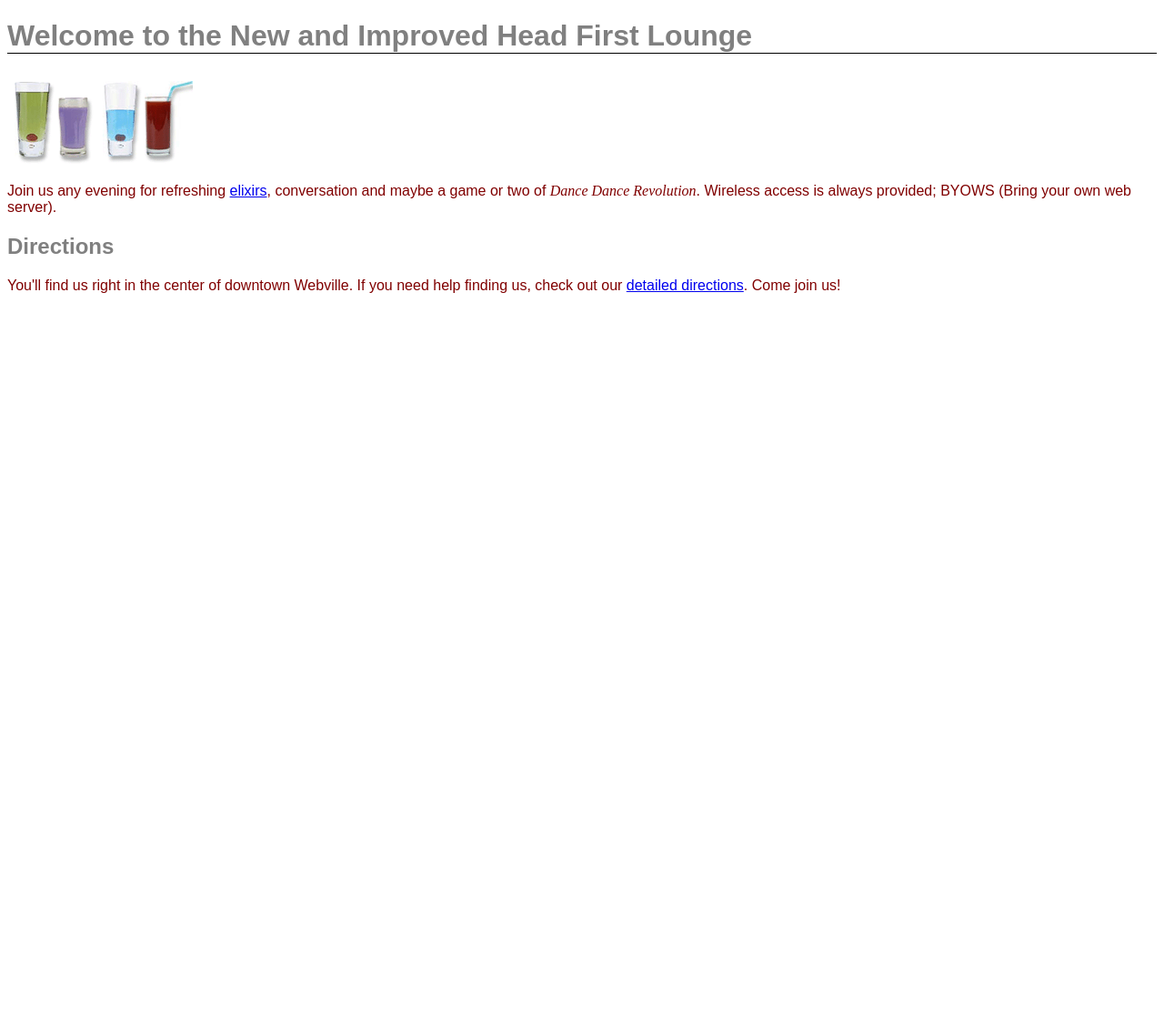
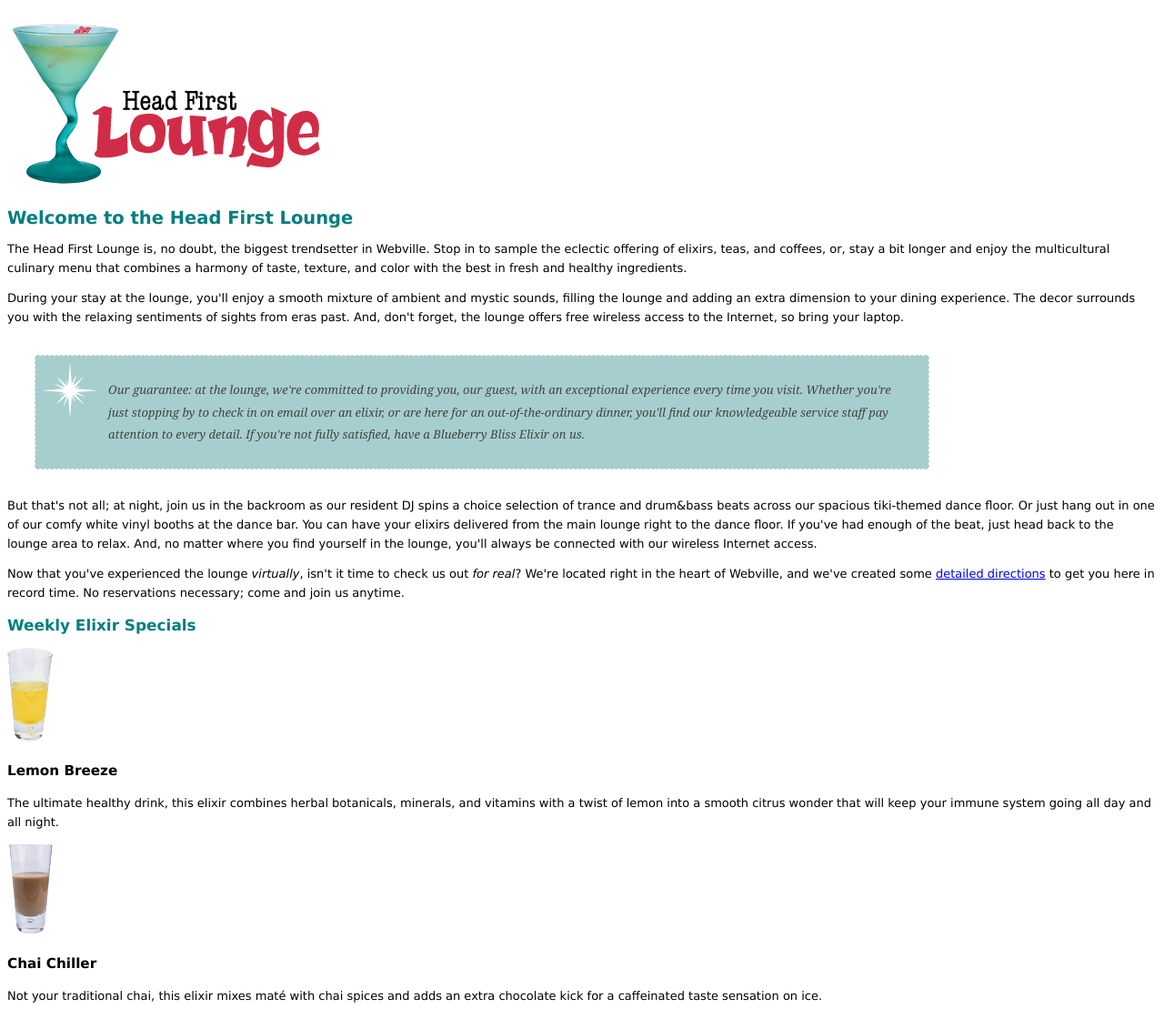
Before and after one commit to GeekyGuang/head-first-html-css, a plain HTML site: page lounge/lounge.html in a window 1280 px wide. Shown: the top 1109 px of the page at 91% size. Before the commit the page ends 800 px from the top, so only its background shows below. Drawn offline with Linux system fonts and the light colour scheme.

Commit message:
box model

```diff
--- /dev/null
+++ b/lounge/lounge-mobile.css
@@ -0,0 +1,37 @@
+body {
+  font-size:           small;
+  font-family:         Verdana, Helvetica, Arial, sans-serif;
+  line-height:         1.6em;
+}
+
+h1, h2 {
+  color:               #007e7e;
+}
+
+h1 {
+  font-size:           150%;
+}
+
+h2 {
+  font-size:           130%;
+}
+
+#guarantee {
+  line-height:         1.9em;
+  font-style:          italic;
+  font-family:         Georgia, "Times New Roman", Times, serif;
+  color:               #444444;
+  border-color:        white;
+  border-width:        1px;
+  border-style:        dashed;
+  background-color:    #a7cece;
+  padding:             25px;
+  margin:              30px;
+/*
+  padding-left:        80px;
+  margin-right:        250px;
+  background-image:    url(images/background.gif);
+  background-repeat:   no-repeat;
+  background-position: top left;
+*/
+}
--- /dev/null
+++ b/lounge/lounge-print.css
@@ -0,0 +1,81 @@
+body {
+  font-size: 12pt;
+  font-family: Times, "Times New Roman", serif;
+  line-height: 1.4em;
+  margin: 10px 40px 10px 40px;
+  width: 700px;
+}
+
+h1, h2 {
+  color: black;
+}
+
+h1 {
+  font-size: 150%;
+}
+
+h2 {
+  font-size: 130%;
+}
+
+#guarantee {
+  padding: 25px 25px 25px 25px;
+  border: thin solid black;
+  margin-right: 240px;
+  margin-left: 30px;
+  line-height: 1.5em;
+  font-style: italic;
+  font-family: Georgia, "Times New Roman", Times, serif;
+  color: #222222;
+}
+
+#elixirs {
+  font-family: Verdana, Helvetica, Arial, sans-serif;
+  width: 200px;
+  background-color: #ffffff;
+  background: url("images/elixirbackground.gif") repeat-x top center;
+  padding: 0px 20px 20px 20px;
+  margin-left: 25px;
+  color: #000000;
+  border: thin double #007e7e;
+  text-align: center;
+  font-size: 80%;
+}
+
+#elixirs a:link { color: #007e7e;}
+#elixirs a:visited { color: #333333;}
+#elixirs a:hover { background: #f88396; color: #0d5353;}
+
+#elixirs h2 {
+  color: #000000;
+}
+
+#elixirs h3 {
+  color: #d12c47;
+}
+
+#elixirs img {
+  padding-top: 20px;
+}
+
+#elixirs p {
+  line-height: 1em;
+}
+
+#footer {
+  font-size: 50%;
+  text-align: center;
+  line-height: normal;
+  margin-top: 30px;
+}
+
+.artist {
+  font-weight: bold;
+}
+
+.cd {
+  font-style: italic;
+}
+
+body p a:link { color: #007e7e; }
+body p a:visited { color: #333333; }
--- a/lounge/lounge.css
+++ b/lounge/lounge.css
@@ -1,29 +1,41 @@
 body {
-  font-family: sans-serif;
-}
-h1, h2 {
-  color: gray;
-}
-h1 {
-  border-bottom: 1px solid black;
-}
-p {
-  color: maroon;
+    font-size: small;
+    font-family: Verdana, Helvetica, Arial, sans-serif;
+    line-height: 1.6em;
 }
 
-/* override inheritance */
-em {
-    font-family: serif;
+h1, h2 {
+    color: #007e7e;
 }
 
-.greentea {
-    color: green;
+h1 {
+    font-size: 150%;
 }
 
-p.raspberry {
-    color: blue;
+h2 {
+    font-size: 130%;
 }
 
-p.blueberry {
-    color: purple;
+#guarantee {
+    font-family: Georgia, "Times New Roman", times, serif;
+    font-style: italic;
+    line-height: 1.9em;
+    color: #444444;
+    border-color: black;
+    border-width: 1px;
+    border-style: solid;
+    background-color: #a7cece;
+    padding: 25px;
+    padding-left: 80px;
+    margin: 30px;
+    margin-right: 250px;
+    background-image: url(images/background.gif);
+    background-repeat: no-repeat;
+    background-position: top left;
+    /*border-width: 3px;*/
+    border-style: dashed;
+    border-color: white;
+    /*
+    border-top-left-radius: 15px;
+    border-bottom-right-radius: 15px;*/
 }
--- a/lounge/lounge.html
+++ b/lounge/lounge.html
@@ -1,4 +1,4 @@
-<!doctype html>
+<!DOCTYPE html>
 <html>
   <head>
     <meta charset="utf-8">
@@ -6,20 +6,112 @@
     <link type="text/css" rel="stylesheet" href="lounge.css">
   </head>
   <body>
-    <h1>Welcome to the New and Improved Head First Lounge</h1>
-    <img src="images/drinks.gif">
+    <p><img src="images/logo.gif" alt="Head First Lounge"></p>
+    <h1>Welcome to the Head First Lounge</h1>
     <p>
-       Join us any evening for refreshing <a href="beverages/elixir.html">elixirs</a>,
-       conversation and maybe a game or two of
-       <em>Dance Dance Revolution</em>.
-       Wireless access is always provided;
-       BYOWS (Bring your own web server).
+      The Head First Lounge is, no doubt, the biggest trendsetter in Webville.
+      Stop in to sample the eclectic offering of elixirs, teas, and coffees,
+      or, stay a bit longer and enjoy the multicultural culinary menu that
+      combines a harmony of taste, texture, and color with the best in fresh
+      and healthy ingredients.
     </p>
-    <h2>Directions</h2>
+
     <p>
-      You'll find us right in the center of downtown Webville.
-      If you need help finding us, check out our <a href="about/directions.html">detailed directions</a>.
-      Come join us!
+      During your stay at the lounge, you'll enjoy a smooth mixture of
+      ambient and mystic sounds, filling the lounge and adding an extra dimension
+      to your dining experience. The decor surrounds you with the relaxing sentiments
+      of sights from eras past. And, don't forget, the lounge offers free wireless
+      access to the Internet, so bring your laptop.
+    </p>
+
+    <p id="guarantee">
+      Our guarantee: at the lounge, we're committed to providing you,
+      our guest, with an exceptional experience every time you visit.
+      Whether you're just stopping by to check in on email over an
+      elixir, or are here for an out-of-the-ordinary dinner, you'll
+      find our knowledgeable service staff pay attention to every detail.
+      If you're not fully satisfied, have a Blueberry Bliss Elixir on us.
+    </p>
+
+    <p>
+      But that's not all; at night, join us in the backroom as our resident
+      DJ spins a choice selection of trance and drum&amp;bass beats across
+      our spacious tiki-themed dance floor. Or just hang out in one of our
+      comfy white vinyl booths at the dance bar. You can have your elixirs
+      delivered from the main lounge right to the dance floor. If you've
+      had enough of the beat, just head back to the lounge area to relax.
+      And, no matter where you find yourself in the lounge, you'll always be
+      connected with our wireless Internet access.
+    </p>
+
+    <p>
+      Now that you've experienced the lounge <em>virtually</em>, isn't
+      it time to check us out <em>for real</em>? We're located right
+      in the heart of Webville, and we've created some
+      <a href="about/directions.html"
+         title="Detailed Directions to the Lounge">detailed directions</a>
+      to get you here in record time. No reservations necessary;
+      come and join us anytime.
+    </p>
+
+    <h2>Weekly Elixir Specials</h2>
+    <p>
+      <img src="images/yellow.gif" alt="Lemon Breeze Elixir">
+    </p>
+    <h3>Lemon Breeze</h3>
+    <p>
+      The ultimate healthy drink, this elixir combines
+      herbal botanicals, minerals, and vitamins with
+      a twist of lemon into a smooth citrus wonder
+      that will keep your immune system going all
+      day and all night.
+    </p>
+
+    <p>
+      <img src="images/chai.gif" alt="Chai Chiller Elixir">
+    </p>
+    <h3>Chai Chiller</h3>
+    <p>
+      Not your traditional chai, this elixir mixes mat&eacute;
+      with chai spices and adds an extra chocolate kick for
+      a caffeinated taste sensation on ice.
+    </p>
+
+    <p>
+      <img src="images/black.gif" alt="Black Brain Brew Elixir">
+    </p>
+    <h3>Black Brain Brew</h3>
+    <p>
+      Want to boost your memory?  Try our Black Brain Brew
+      elixir, made with black oolong tea and just a touch
+      of espresso.  Your brain will thank you for the boost.
+    </p>
+
+    <p>
+      Join us any evening for these and all our
+      other wonderful
+      <a href="beverages/elixir.html"
+         title="Head First Lounge Elixirs">elixirs</a>.
+    </p>
+
+    <h2>What's playing at the Lounge</h2>
+    <p>
+      We're frequently asked about the music we play at the lounge, and no wonder,
+      it's great stuff. Just for you, we keep a list here on the site, updated weekly.
+      Enjoy.
+    </p>
+    <ul>
+      <li>Buddha Bar, Claude Challe</li>
+      <li>When It Falls, Zero 7</li>
+      <li>Earth 7, L.T.J. Bukem</li>
+      <li>Le Roi Est Mort, Vive Le Roi!, Enigma</li>
+      <li>Music for Airports, Brian Eno</li>
+    </ul>
+
+    <p>
+      &copy; 2012, Head First Lounge<br>
+      All trademarks and registered trademarks appearing on this site are
+      the property of their respective owners.
     </p>
   </body>
 </html>
```
Also changed, not shown: lounge/about/directions.html (+5 -2 lines), lounge/beverages/elixir.html (+7 -8 lines), lounge/images/background.gif (added), lounge/images/black.gif (added), lounge/images/blue.gif (added), lounge/images/chai.gif (added), lounge/images/cocktail.gif (added), lounge/images/green.gif (added), lounge/images/lightblue.gif (added), lounge/images/logo.gif (added), lounge/images/red.gif (added), lounge/images/yellow.gif (added).
